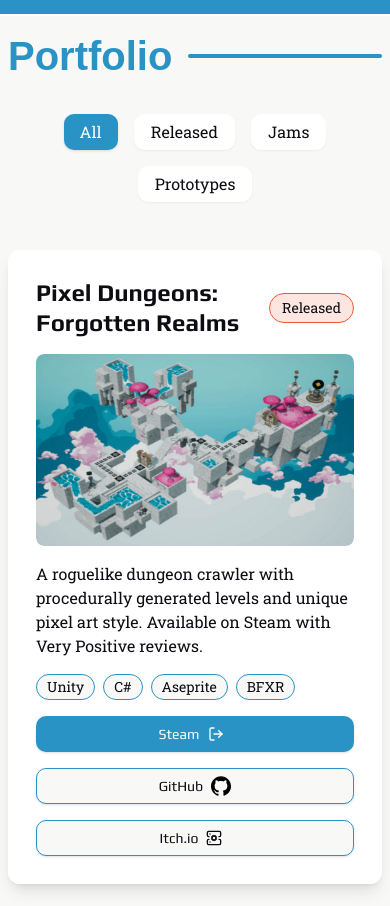
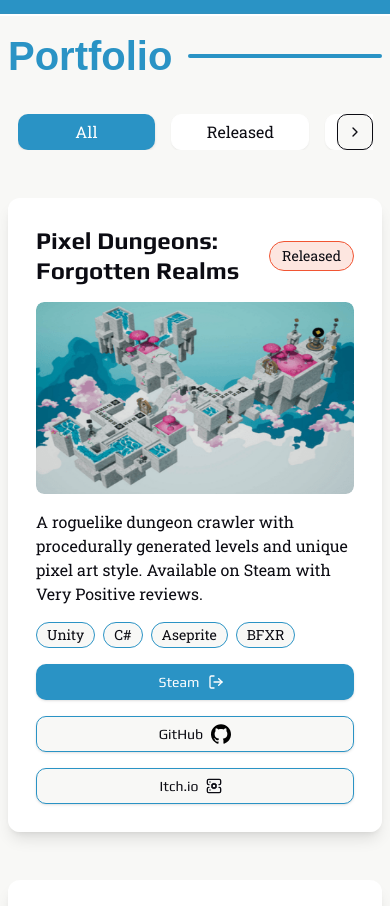
Before and after one commit to aykyiv/ebrief-elegant-portfolio-resume, a Next.js app: page / in a window 390 px wide. Shown: the part 5470-6376 px from the top of the page. Built offline with nearby package versions, Linux system fonts and the light colour scheme; a web font is replaced by a local one.

Commit message:
Portfolio menu impovement

```diff
--- /dev/null
+++ b/src/components/navigation/CarouselMenu.tsx
@@ -0,0 +1,101 @@
+"use client";
+
+import React, { useEffect, useState } from "react";
+import { ChevronLeft, ChevronRight } from "lucide-react";
+import { Button } from "@/components/ui/button";
+import {
+  ITEM_WIDTH,
+  MENU_WIDTH,
+  useCarouselScroll,
+} from "@/hooks/useCarouselScroll";
+
+interface CarouselMenuProps {
+  items: string[];
+  setActiveFilter: (filter: string) => void;
+  activeFilter: string;
+}
+
+export function CarouselMenu({
+  items,
+  setActiveFilter,
+  activeFilter,
+}: CarouselMenuProps) {
+  const {
+    containerRef,
+    onMouseDown,
+    isDragging,
+    currentIndex,
+    scrollTo,
+    maxIndex,
+  } = useCarouselScroll(items.length);
+
+  const [width, setWidth] = useState(MENU_WIDTH);
+  const [visible, setVisible] = useState(true);
+
+  useEffect(() => {
+    if (window.innerWidth > 768) setWidth(800);
+
+    if (window.innerWidth > 768 && items.length < 6) setVisible(false);
+  }, [containerRef]);
+
+  return (
+    <div className="sticky top-0 w-full bg-background z-10 overflow-hidden mb-12">
+      <div className="relative mx-auto " style={{ maxWidth: width }}>
+        <div
+          ref={containerRef}
+          onMouseDown={onMouseDown}
+          className="overflow-x-hidden "
+        >
+          <div
+            className={`flex transition-transform duration-300 ease-out gap-4  ${
+              isDragging ? "cursor-grabbing" : ""
+            }`}
+            style={{
+              width: `${items.length * ITEM_WIDTH}px`,
+            }}
+          >
+            {items.map((filter, index) => (
+              <Button
+                key={filter}
+                onClick={() => setActiveFilter(filter)}
+                variant={activeFilter === filter ? "default" : "outline"}
+                style={{ width: `${ITEM_WIDTH}px` }}
+                className={`
+                  ${
+                    activeFilter === filter
+                      ? "bg-primary text-white"
+                      : "bg-white  hover:border-primary "
+                  }
+                `}
+              >
+                <p>{filter}</p>
+              </Button>
+            ))}
+          </div>
+        </div>
+        {currentIndex > 0 && visible && (
+          <Button
+            variant="outline"
+            size="icon"
+            className="absolute border border-fonts left-0 top-1/2 -translate-y-1/2"
+            onClick={() => scrollTo(currentIndex - 1)}
+            aria-label="Previous items"
+          >
+            <ChevronLeft className="h-4 w-4" />
+          </Button>
+        )}
+        {currentIndex < maxIndex && visible && (
+          <Button
+            variant="outline"
+            size="icon"
+            className="absolute border border-fonts right-0 top-1/2 -translate-y-1/2"
+            onClick={() => scrollTo(currentIndex + 1)}
+            aria-label="Next items"
+          >
+            <ChevronRight className="h-4 w-4" />
+          </Button>
+        )}
+      </div>
+    </div>
+  );
+}
--- a/src/components/sections/subSection/portfolio/PortfolioSortSection.tsx
+++ b/src/components/sections/subSection/portfolio/PortfolioSortSection.tsx
@@ -4,6 +4,7 @@
 import { Button } from "@/components/ui/button";
 import { PortfolioCard } from "./PortfolioCard";
 import { IProjectItem } from "@/interfaces/IPortfolio";
+import { CarouselMenu } from "@/components/navigation/CarouselMenu";
 
 export function PortfolioSortSection({
   portfolioData,
@@ -13,9 +14,12 @@
   const allButton = portfolioData.filtersAllButton;
   const [activeFilter, setActiveFilter] = useState(allButton);
 
-const onlyFiltersWithProjects = [allButton, ...portfolioData.filters.filter(
-    (filter) => portfolioData.projects.some((project) => project.category === filter)
-  )];
+  const onlyFiltersWithProjects = [
+    allButton,
+    ...portfolioData.filters.filter((filter) =>
+      portfolioData.projects.some((project) => project.category === filter)
+    ),
+  ];
 
   const filteredProjects =
     activeFilter === allButton
@@ -25,25 +29,12 @@
         );
 
   return (
-    <section className=" bg-background">
-      <div className="flex justify-center flex-wrap gap-4 mb-12">
-        {onlyFiltersWithProjects.map((filter) => (
-          <Button
-            key={filter}
-            onClick={() => setActiveFilter(filter)}
-            variant={activeFilter === filter ? "default" : "outline"}
-            className={`
-                ${
-                  activeFilter === filter
-                    ? "bg-primary text-white"
-                    : "bg-white  hover:border-primary "
-                }
-              `}
-          >
-            <p>{filter}</p>
-          </Button>
-        ))}
-      </div>
+    <section className="bg-background">
+      <CarouselMenu
+        items={onlyFiltersWithProjects}
+        setActiveFilter={setActiveFilter}
+        activeFilter={activeFilter}
+      />
       <div className="grid grid-cols-1 md:grid-cols-2 lg:grid-cols-2 xl:gap-6 gap-12 min-h-[500px]">
         {filteredProjects.map((project) => (
           <PortfolioCard key={project.name} project={project} />
--- /dev/null
+++ b/src/hooks/useCarouselScroll.tsx
@@ -0,0 +1,71 @@
+import { useState, useRef, useCallback, useEffect } from "react";
+
+export const MENU_WIDTH = 355;
+export const ITEM_WIDTH = 150;
+
+export function useCarouselScroll(itemCount: number) {
+  const [currentIndex, setCurrentIndex] = useState(0);
+  const [isDragging, setIsDragging] = useState(false);
+  const containerRef = useRef<HTMLDivElement>(null);
+  const startX = useRef(0);
+  const scrollLeft = useRef(0);
+
+  // Calculate the maximum scrollable index
+  const maxIndex = Math.max(0, itemCount - Math.floor(MENU_WIDTH / ITEM_WIDTH));
+
+  // Scroll to a specific index
+  const scrollTo = useCallback(
+    (index: number) => {
+      if (containerRef.current) {
+        const newIndex = Math.max(0, Math.min(index, maxIndex));
+        containerRef.current.scrollLeft = newIndex * ITEM_WIDTH;
+        setCurrentIndex(newIndex);
+      }
+    },
+    [maxIndex]
+  );
+
+  const onMouseDown = useCallback((e: React.MouseEvent<HTMLDivElement>) => {
+    if (!containerRef.current) return;
+    setIsDragging(true);
+    startX.current = e.pageX - containerRef.current.offsetLeft;
+    scrollLeft.current = containerRef.current.scrollLeft;
+  }, []);
+
+  const onMouseUp = useCallback(() => {
+    setIsDragging(false);
+    if (containerRef.current) {
+      const currentScroll = containerRef.current.scrollLeft;
+      const nearestIndex = Math.round(currentScroll / ITEM_WIDTH);
+      scrollTo(nearestIndex);
+    }
+  }, [scrollTo]);
+
+  const onMouseMove = useCallback(
+    (e: MouseEvent) => {
+      if (!isDragging || !containerRef.current) return;
+      const x = e.pageX - containerRef.current.offsetLeft;
+      const walk = (x - startX.current) * 2;
+      containerRef.current.scrollLeft = scrollLeft.current - walk;
+    },
+    [isDragging]
+  );
+
+  useEffect(() => {
+    document.addEventListener("mouseup", onMouseUp);
+    document.addEventListener("mousemove", onMouseMove);
+    return () => {
+      document.removeEventListener("mouseup", onMouseUp);
+      document.removeEventListener("mousemove", onMouseMove);
+    };
+  }, [onMouseUp, onMouseMove]);
+
+  return {
+    containerRef,
+    onMouseDown,
+    isDragging,
+    currentIndex,
+    scrollTo,
+    maxIndex,
+  };
+}
```
Also changed, not shown: src/information-on-page/04-portfolio.json (line endings or trailing spaces).
